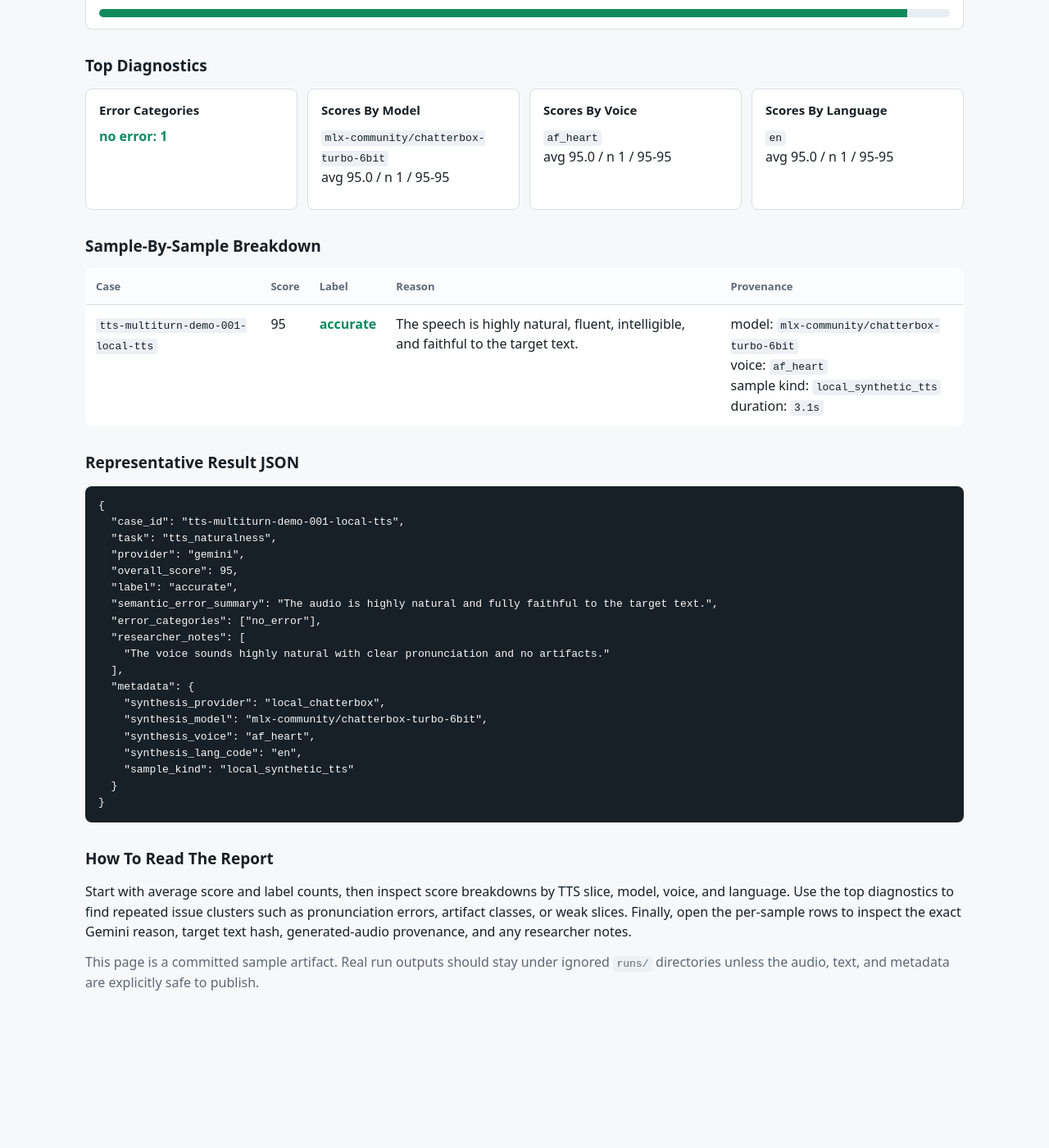
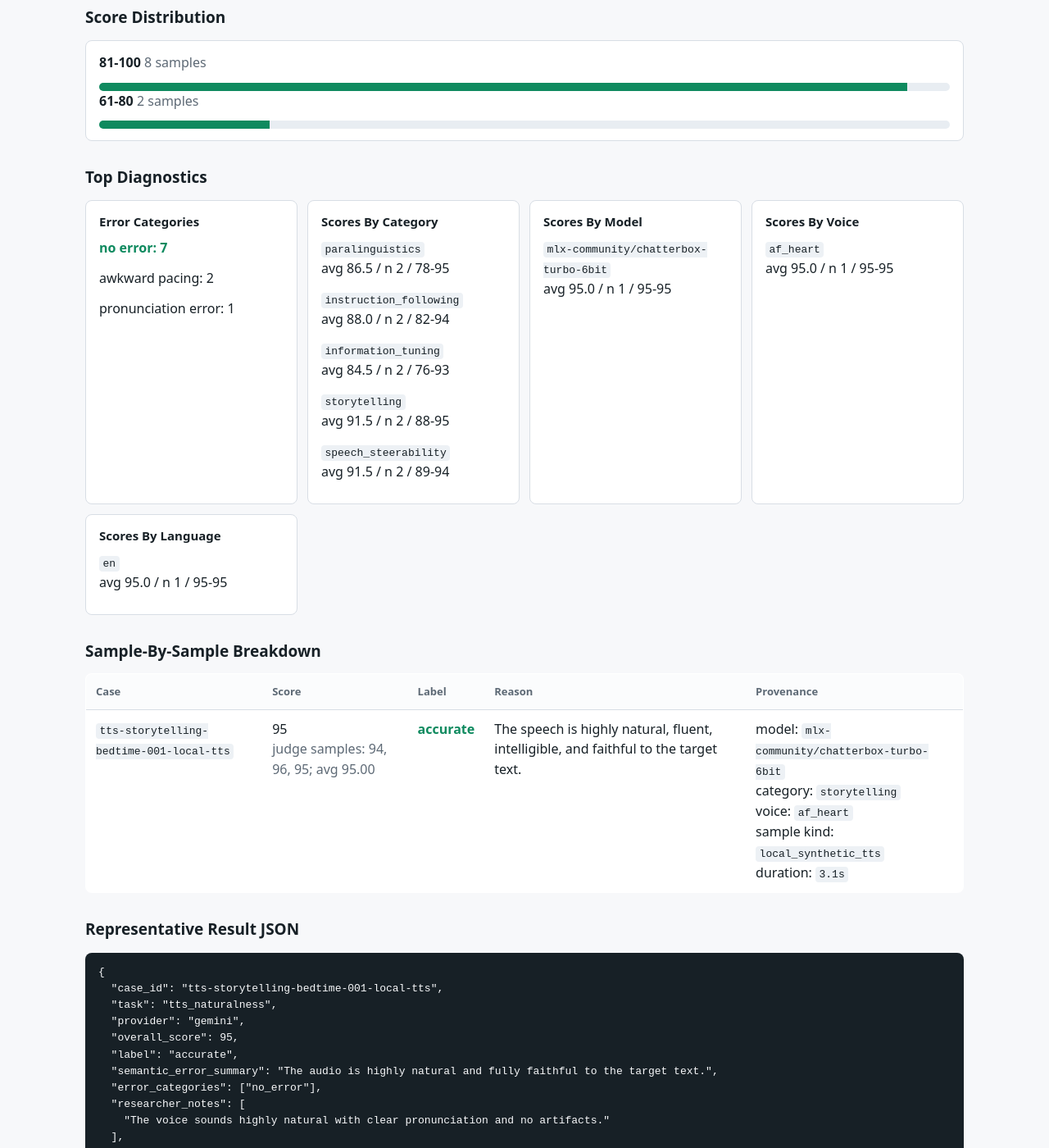
Before and after one commit to kennethli319/kennethli319.github.io, a Jekyll site: the page open-audio-judge/chatterbox-gemini-sample.html, which Jekyll copies as it is, in a window 1280 px wide and 1400 px high, scrolled down 1654 px. Shown: the whole window at 82% size. Built offline with Jekyll 4.4.1, drawn with Linux system fonts in a browser that asks for light colours; before the commit the page ends 2921 px from its top, so only the background shows below that; some of the changed text lies outside the part shown.

Commit message:
Update Open Audio Judge sample page

```diff
--- a/open-audio-judge/chatterbox-gemini-sample.html
+++ b/open-audio-judge/chatterbox-gemini-sample.html
@@ -205,26 +205,28 @@
       <p>
         This sample shows the TTS-first AutoJudge workflow: build or load TTS cases,
         synthesize audio with a local open model, send the generated audio plus target
-        text to Gemini, and review an aggregate report with per-sample diagnostics.
+        text to Gemini, and review an aggregate report with per-sample diagnostics,
+        category averages, and multi-judge sampled scores.
       </p>
       <div class="flow" aria-label="Workflow">
         <div><strong>1. Cases</strong><br><span class="muted">JSONL cases with target text, turns, and metadata.</span></div>
         <div><strong>2. Generator</strong><br><span class="muted">Chatterbox writes local audio files under <code>runs/</code>.</span></div>
-        <div><strong>3. Judge</strong><br><span class="muted">Gemini listens to audio and returns strict JSON scores.</span></div>
-        <div><strong>4. Report</strong><br><span class="muted">HTML and JSONL summarize issues, scores, and provenance.</span></div>
+        <div><strong>3. Judge</strong><br><span class="muted">Gemini listens three times per sample and returns strict JSON scores.</span></div>
+        <div><strong>4. Report</strong><br><span class="muted">HTML and JSONL summarize category scores, individual samples, and provenance.</span></div>
       </div>
     </section>
 
     <h2>How To Run It</h2>
     <p>
-      Use this command for a small safe demo case. Source <code>GEMINI_API_KEY</code>
+      Use this command for the expanded category demo. Source <code>GEMINI_API_KEY</code>
       at runtime; do not commit it to the repository.
     </p>
     <pre><code>oaj autojudge-local-tts \
   --model mlx-community/chatterbox-turbo-6bit \
   --cases examples/tts_multiturn_cases.jsonl \
   --judge-provider gemini \
-  --limit 1 \
+  --judge-samples 3 \
+  --limit 10 \
   --out runs/chatterbox-tts-autojudge-smoke</code></pre>
 
     <p>
@@ -235,7 +237,8 @@
   --model mlx-community/chatterbox-turbo-6bit \
   --cases examples/tts_multiturn_cases.jsonl \
   --judge-provider gemini \
-  --limit 1 \
+  --judge-samples 3 \
+  --limit 10 \
   --out runs/chatterbox-tts-autojudge-smoke</code></pre>
 
     <h2>Expected Output Files</h2>
@@ -257,7 +260,7 @@
         </tr>
         <tr>
           <td data-label="Path"><code>judge-report/results.jsonl</code></td>
-          <td data-label="Purpose">One strict JSON result per judged sample: score, reason, categories, notes, status, and provenance.</td>
+          <td data-label="Purpose">One JSON result per audio sample: averaged score, individual judge scores, reason, categories, notes, status, and provenance.</td>
         </tr>
         <tr>
           <td data-label="Path"><code>judge-report/report.html</code></td>
@@ -268,25 +271,37 @@
 
     <h2>Sample Report Preview</h2>
     <section class="grid" aria-label="Sample report metrics">
-      <div class="metric"><span>Cases</span><strong>1</strong></div>
-      <div class="metric"><span>Average</span><strong>95.0</strong></div>
-      <div class="metric"><span>Median</span><strong>95.0</strong></div>
-      <div class="metric"><span>Accurate</span><strong>1</strong></div>
-      <div class="metric"><span>Needs Review</span><strong>0</strong></div>
+      <div class="metric"><span>Cases</span><strong>10</strong></div>
+      <div class="metric"><span>Average</span><strong>88.4</strong></div>
+      <div class="metric"><span>Median</span><strong>89.0</strong></div>
+      <div class="metric"><span>Accurate</span><strong>8</strong></div>
+      <div class="metric"><span>Needs Review</span><strong>2</strong></div>
       <div class="metric"><span>Inaccurate</span><strong>0</strong></div>
     </section>
 
     <h2>Score Distribution</h2>
     <div class="panel">
-      <p><strong>81-100</strong> <span class="muted">1 sample</span></p>
+      <p><strong>81-100</strong> <span class="muted">8 samples</span></p>
       <div class="scorebar" aria-label="Score distribution 81 to 100"><div></div></div>
+      <p><strong>61-80</strong> <span class="muted">2 samples</span></p>
+      <div class="scorebar" aria-label="Score distribution 61 to 80"><div style="width:20%"></div></div>
     </div>
 
     <h2>Top Diagnostics</h2>
     <section class="grid">
       <div class="panel">
         <h3>Error Categories</h3>
-        <p class="good">no error: 1</p>
+        <p class="good">no error: 7</p>
+        <p>awkward pacing: 2</p>
+        <p>pronunciation error: 1</p>
+      </div>
+      <div class="panel">
+        <h3>Scores By Category</h3>
+        <p><code>paralinguistics</code><br>avg 86.5 / n 2 / 78-95</p>
+        <p><code>instruction_following</code><br>avg 88.0 / n 2 / 82-94</p>
+        <p><code>information_tuning</code><br>avg 84.5 / n 2 / 76-93</p>
+        <p><code>storytelling</code><br>avg 91.5 / n 2 / 88-95</p>
+        <p><code>speech_steerability</code><br>avg 91.5 / n 2 / 89-94</p>
       </div>
       <div class="panel">
         <h3>Scores By Model</h3>
@@ -315,14 +330,15 @@
       </thead>
       <tbody>
         <tr>
-          <td data-label="Case"><code>tts-multiturn-demo-001-local-tts</code></td>
-          <td data-label="Score">95</td>
+          <td data-label="Case"><code>tts-storytelling-bedtime-001-local-tts</code></td>
+          <td data-label="Score">95<br><span class="muted">judge samples: 94, 96, 95; avg 95.00</span></td>
           <td data-label="Label" class="good">accurate</td>
           <td data-label="Reason">
             The speech is highly natural, fluent, intelligible, and faithful to the target text.
           </td>
           <td data-label="Provenance">
             model: <code>mlx-community/chatterbox-turbo-6bit</code><br>
+            category: <code>storytelling</code><br>
             voice: <code>af_heart</code><br>
             sample kind: <code>local_synthetic_tts</code><br>
             duration: <code>3.1s</code>
@@ -333,7 +349,7 @@
 
     <h2>Representative Result JSON</h2>
     <pre><code>{
-  "case_id": "tts-multiturn-demo-001-local-tts",
+  "case_id": "tts-storytelling-bedtime-001-local-tts",
   "task": "tts_naturalness",
   "provider": "gemini",
   "overall_score": 95,
@@ -348,17 +364,22 @@
     "synthesis_model": "mlx-community/chatterbox-turbo-6bit",
     "synthesis_voice": "af_heart",
     "synthesis_lang_code": "en",
-    "sample_kind": "local_synthetic_tts"
+    "eval_category": "storytelling",
+    "sample_kind": "local_synthetic_tts",
+    "judge_sample_count": 3,
+    "judge_sample_scores": [94, 96, 95],
+    "judge_sample_average": 95.0
   }
 }</code></pre>
 
     <h2>How To Read The Report</h2>
     <p>
       Start with average score and label counts, then inspect score breakdowns by
-      TTS slice, model, voice, and language. Use the top diagnostics to find
+      evaluation category, TTS slice, model, voice, and language. Use the top diagnostics to find
       repeated issue clusters such as pronunciation errors, artifact classes, or
-      weak slices. Finally, open the per-sample rows to inspect the exact Gemini
-      reason, target text hash, generated-audio provenance, and any researcher notes.
+      weak slices. Finally, open the per-sample rows to inspect the averaged score,
+      the three underlying Gemini scores, target text hash, generated-audio provenance,
+      and any researcher notes.
     </p>
 
     <p class="muted">
```
